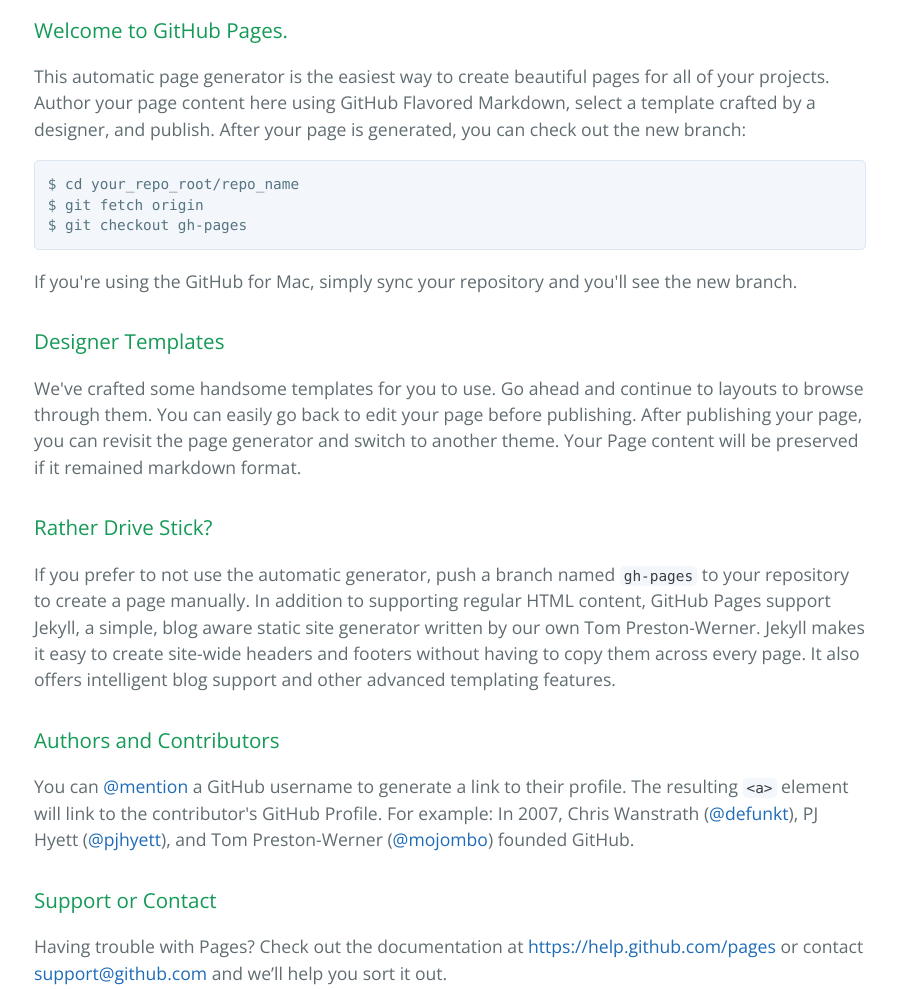
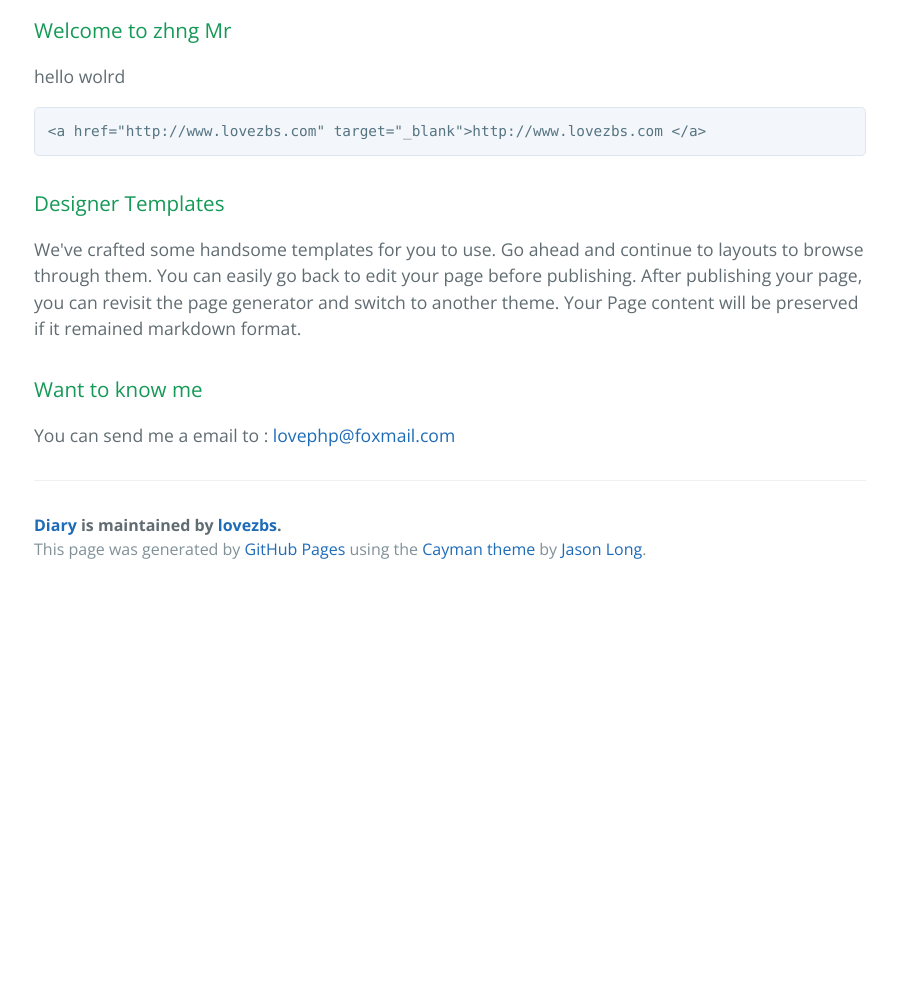
Before and after one commit to keep-learn/Diary, a plain HTML site: page index.html in a window 1280 px wide. Shown: the part 400-1389 px from the top of the page, without its empty margins (190-1087 px from the left). After the commit the page ends 993 px from the top, so only its background shows below. Drawn offline with nearby package versions, Linux system fonts and the light colour scheme.

```diff
--- a/index.html
+++ b/index.html
@@ -20,16 +20,12 @@
 
     <section class="main-content">
       <h3>
-<a id="welcome-to-github-pages" class="anchor" href="#welcome-to-github-pages" aria-hidden="true"><span class="octicon octicon-link"></span></a>Welcome to GitHub Pages.</h3>
+<a id="welcome-to-zhng-mr" class="anchor" href="#welcome-to-zhng-mr" aria-hidden="true"><span class="octicon octicon-link"></span></a>Welcome to zhng Mr</h3>
 
-<p>This automatic page generator is the easiest way to create beautiful pages for all of your projects. Author your page content here using GitHub Flavored Markdown, select a template crafted by a designer, and publish. After your page is generated, you can check out the new branch:</p>
+<p>hello wolrd</p>
 
-<pre><code>$ cd your_repo_root/repo_name
-$ git fetch origin
-$ git checkout gh-pages
+<pre><code>&lt;a href="http://www.lovezbs.com" target="_blank"&gt;http://www.lovezbs.com &lt;/a&gt;
 </code></pre>
-
-<p>If you're using the GitHub for Mac, simply sync your repository and you'll see the new branch.</p>
 
 <h3>
 <a id="designer-templates" class="anchor" href="#designer-templates" aria-hidden="true"><span class="octicon octicon-link"></span></a>Designer Templates</h3>
@@ -37,19 +33,9 @@ $ git checkout gh-pages
 <p>We've crafted some handsome templates for you to use. Go ahead and continue to layouts to browse through them. You can easily go back to edit your page before publishing. After publishing your page, you can revisit the page generator and switch to another theme. Your Page content will be preserved if it remained markdown format.</p>
 
 <h3>
-<a id="rather-drive-stick" class="anchor" href="#rather-drive-stick" aria-hidden="true"><span class="octicon octicon-link"></span></a>Rather Drive Stick?</h3>
+<a id="want-to-know-me" class="anchor" href="#want-to-know-me" aria-hidden="true"><span class="octicon octicon-link"></span></a>Want to know me</h3>
 
-<p>If you prefer to not use the automatic generator, push a branch named <code>gh-pages</code> to your repository to create a page manually. In addition to supporting regular HTML content, GitHub Pages support Jekyll, a simple, blog aware static site generator written by our own Tom Preston-Werner. Jekyll makes it easy to create site-wide headers and footers without having to copy them across every page. It also offers intelligent blog support and other advanced templating features.</p>
-
-<h3>
-<a id="authors-and-contributors" class="anchor" href="#authors-and-contributors" aria-hidden="true"><span class="octicon octicon-link"></span></a>Authors and Contributors</h3>
-
-<p>You can <a href="https://github.com/blog/821" class="user-mention">@mention</a> a GitHub username to generate a link to their profile. The resulting <code>&lt;a&gt;</code> element will link to the contributor's GitHub Profile. For example: In 2007, Chris Wanstrath (<a href="https://github.com/defunkt" class="user-mention">@defunkt</a>), PJ Hyett (<a href="https://github.com/pjhyett" class="user-mention">@pjhyett</a>), and Tom Preston-Werner (<a href="https://github.com/mojombo" class="user-mention">@mojombo</a>) founded GitHub.</p>
-
-<h3>
-<a id="support-or-contact" class="anchor" href="#support-or-contact" aria-hidden="true"><span class="octicon octicon-link"></span></a>Support or Contact</h3>
-
-<p>Having trouble with Pages? Check out the documentation at <a href="https://help.github.com/pages">https://help.github.com/pages</a> or contact <a href="mailto:support@github.com">support@github.com</a> and we’ll help you sort it out.</p>
+<p>You can send me a email to : <a href="mailto:lovephp@foxmail.com">lovephp@foxmail.com</a></p>
 
       <footer class="site-footer">
         <span class="site-footer-owner"><a href="https://github.com/lovezbs/Diary">Diary</a> is maintained by <a href="https://github.com/lovezbs">lovezbs</a>.</span>
```
Also changed, not shown: params.json (+1 -1 lines).
